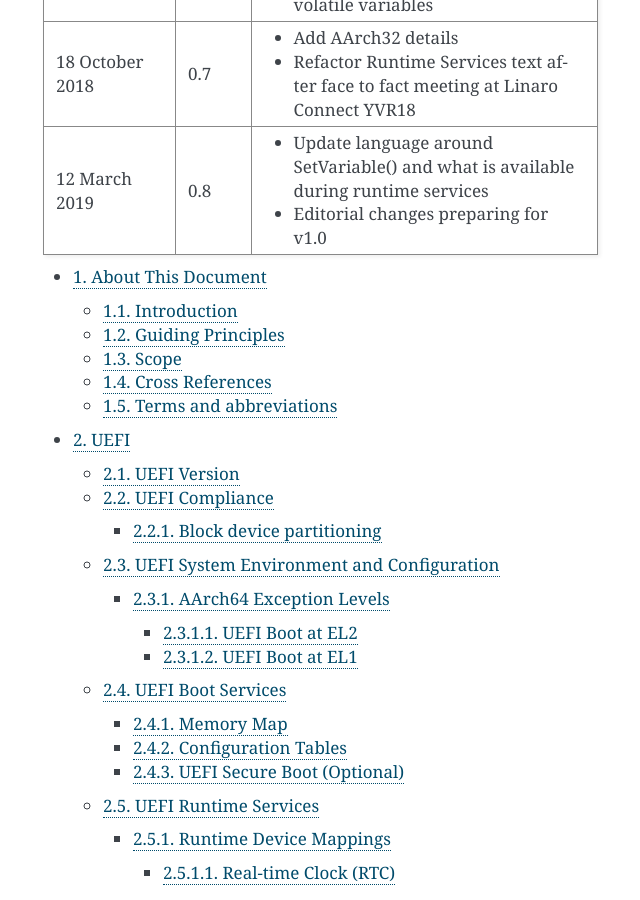
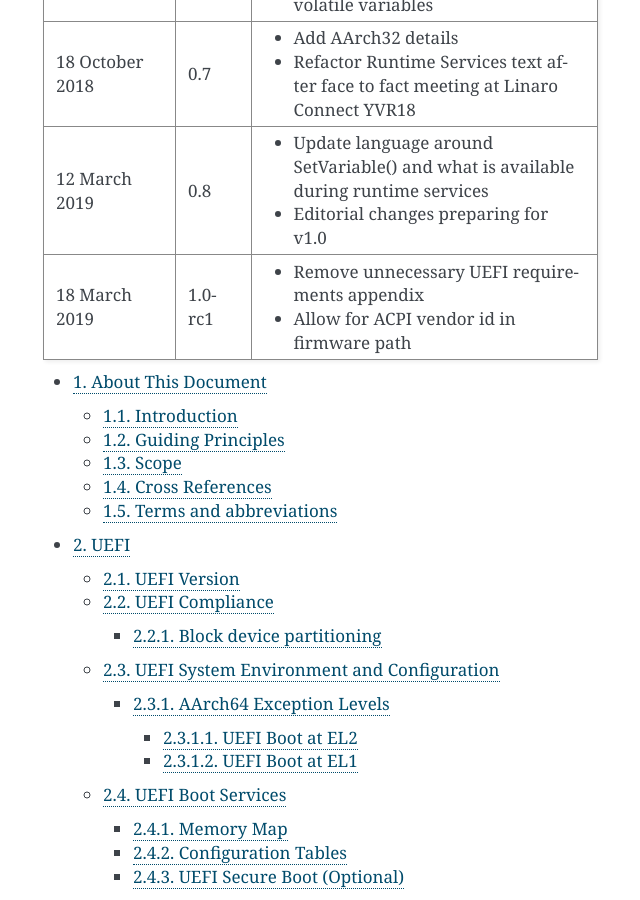
Before and after one commit to ARM-software/ebbr, a Sphinx documentation site: the page built from source/index.rst, in a window 1280 px wide and 900 px high, scrolled down 860 px. Shown: the whole window, without its empty margins (377-1017 px from the left). Built offline with Sphinx 7.4.7, drawn with Linux system fonts in a browser that asks for light colours.

Commit message:
v1.0-rc1

```diff
--- a/source/index.rst
+++ b/source/index.rst
@@ -42,6 +42,9 @@ Creative Commons, PO Box 1866, Mountain View, CA 94042, USA.
    12 March 2019     0.8       - Update language around SetVariable() and
                                  what is available during runtime services
                                - Editorial changes preparing for v1.0
+   18 March 2019     1.0-rc1   - Remove unnecessary UEFI requirements
+                                 appendix
+                               - Allow for ACPI vendor id in firmware path
    ================= ========= =============================================
 
 .. toctree::
```
